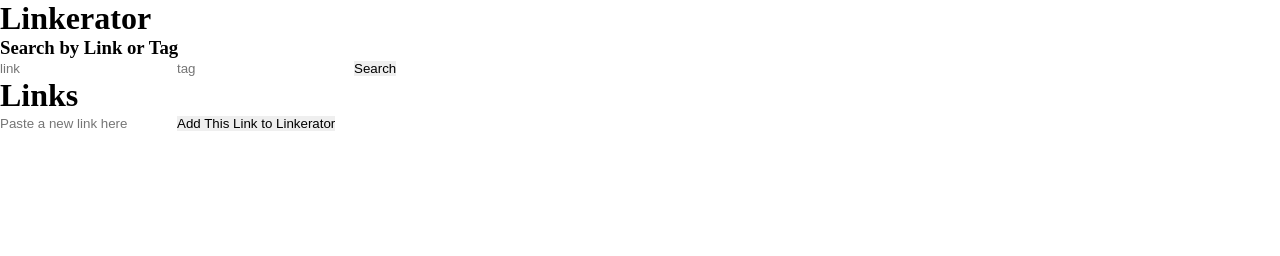
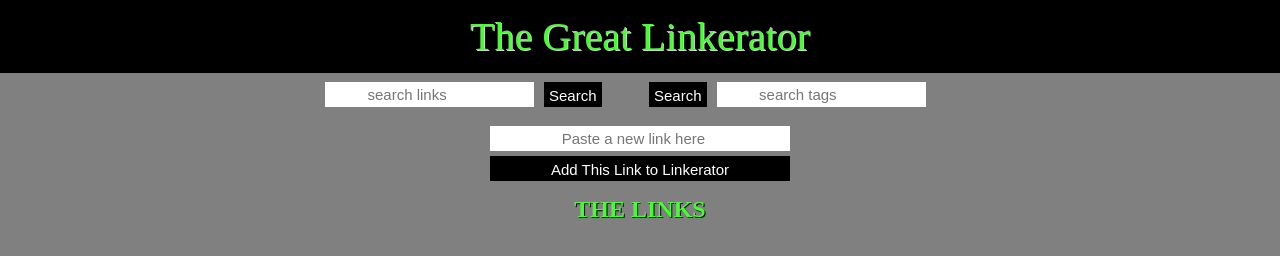
Before and after one commit to minah0102/linkerator, a React app: page / in a window 1280 px wide. Built offline with nearby package versions, Linux system fonts and the light colour scheme.

Commit message:
rearranged front-end and added styling

```diff
--- a/public/index.html
+++ b/public/index.html
@@ -3,7 +3,9 @@
 <head>
   <meta charset="UTF-8">
   <meta name="viewport" content="width=device-width, initial-scale=1.0">
-  <title>Full-Stack App</title>
+  <link rel="stylesheet" href="style.css">
+    <script src="https://ajax.googleapis.com/ajax/libs/jquery/3.5.1/jquery.min.js"></script>
+  <header>The Great Linkerator</header>
   <style>
     * {
       box-sizing: border-box;
--- /dev/null
+++ b/public/style.css
@@ -0,0 +1,31 @@
+*{
+    padding: 0;
+    margin: 0;
+    box-sizing: border-box;
+}
+
+body {
+    display: flex;
+    flex-direction: column;
+    background-color: gray;
+}
+
+header {
+    display: flex;
+    justify-content: center;
+    flex-grow: 3;
+    font-size: 40px;
+    border: solid /* #2707F1*/black;
+    border-right: none;
+    border-left: none;
+    color: /* #2707F1*/ #49fb35;
+    font-style: arial;
+    background-color: /* orangered*/ /*#49fb35*/ /*#03A062*/ black;
+    text-shadow: 1px 1px lightgray;
+    padding: 10px;
+
+}
+
+header h1 {
+    text-align: center;
+}
--- a/src/components/Link.css
+++ b/src/components/Link.css
@@ -1,11 +1,9 @@
-/*mostly from deckbuilder - I will re-style later*/
+.Link {
+    display: grid;
+    grid-template-columns: 1fr 40%;
+    grid-template-rows: 1fr 32px;
 
- .Link {
-    display: grid;
-    grid-template-columns: 1fr 200px;
-    grid-template-rows: 1fr 64px;
-
-    grid-gap: 24px;
+    grid-gap: 5px;
 
     border: 1px solid grey;
     background: #eee;
@@ -13,60 +11,3 @@
 
     box-shadow: 0 2px 6px -3px black;
   }
-
-  .Link .info {
-    display: flex;
-    flex-direction: column;
-    justify-content: flex-start;
-
-    grid-column: 1;
-    grid-row: 1;
-  }
-
-  .Link .info p {
-    margin-top: 0;
-    font-family: sans-serif;
-  }
-
-  .Link .info .header {
-    font-size: 1.3em;
-  }
-
-  .Link .info .flavor {
-    font-style: italic;
-  }
-
-  .Link .preview {
-    grid-column: 2;
-    grid-row: 1;
-
-    width: 200px;
-
-    justify-self: flex-end;
-  }
-
-  .Link .actions {
-    grid-row: 2;
-    grid-column: 1 / 3;
-
-    margin: -12px;
-
-    background: #0aa;
-    display: flex;
-    flex-direction: row;
-    justify-content: space-around;
-    align-items: center;
-  }
-
-  .Link .actions button {
-    padding: 1em;
-    font-size: 1em;
-    font-family: sans-serif;
-    background: #026;
-    color: white;
-    border: 1px solid black;
-    border-radius: 4px;
-    cursor: pointer;
-
-    box-shadow: 0 2px 6px -3px black;
-  }
--- /dev/null
+++ b/src/components/LinkList.css
@@ -0,0 +1,8 @@
+h2 {
+    display: flex;
+    justify-content: center;
+    color: /*orangered*/ #49fb35 /*#03A062*/;
+    font-style: arial;
+    text-shadow: 1px 1px black/* #2707F1*/;
+    padding: 10px;
+}
--- a/src/components/LinkList.js
+++ b/src/components/LinkList.js
@@ -2,7 +2,9 @@
 
 import Link from "./Link";
 
-import NewLinkForm from "./NewLinkForm";
+import "./LinkList.css";
+
+import NewLinkForm from "./NewLinkForm"
 
 //need a call to our API here, to get the links from our API
 
@@ -11,11 +13,11 @@
 
   return (
     <div>
-      <h1>Links</h1>
+      <NewLinkForm setLinks={setLinks} />
+      <h2>THE LINKS</h2>
       {links.map((l, idx) => {
         return <Link key={l.id} link={l} num={idx + 1} setLinks={setLinks} />;
       })}
-      <NewLinkForm setLinks={setLinks} />
     </div>
   );
 };
--- /dev/null
+++ b/src/components/NewLinkForm.css
@@ -0,0 +1,29 @@
+#add-link {
+    display: flex;
+    flex-direction: column;
+    align-items: center;
+}
+
+input {
+    flex: 0 1 70%;
+    display: flex;
+    flex-direction: row;
+    font-size: 15px;
+    margin: 5px;
+    padding: 5px;
+    height: 25px;
+    width: 20em;
+}
+
+button {
+    display: flex;
+    flex-direction: row;
+    justify-content: center;
+    font-size: 15px;
+    background-color:/* #2707F1*/ black;
+    color: white;
+    margin: 5px;
+    padding: 5px;
+    height: 25px;
+    width: 20em;
+}
--- a/src/components/NewLinkForm.js
+++ b/src/components/NewLinkForm.js
@@ -1,4 +1,6 @@
 import React, { useState } from "react";
+
+import "./NewLinkForm.css";
 
 const NewLinkForm = ({setLinks}) => {
   const [linkVal, setLinkVal] = useState("");
@@ -25,15 +27,15 @@
   };
 
   return (
-    <div>
+    <div id="add-link">
       <form onSubmit={handleSubmit}>
         <input
           type="text"
-          placeholder="Paste a new link here"
+          placeholder="                Paste a new link here"
           value={linkVal}
           onChange={handleInputChange}
         />
-        <button>Add This Link to Linkerator</button>
+        <button type="submit">Add This Link to Linkerator</button>
       </form>
     </div>
   );
--- /dev/null
+++ b/src/components/SearchBar.css
@@ -0,0 +1,56 @@
+h3 {
+    display: flex;
+    justify-content: center;
+}
+
+.search {
+    display: flex;
+    justify-content: center;
+    flex-shrink: 0;
+    height: 3em;
+}
+
+#search-links {
+    /*width: 100vw;*/
+    width: 25%;
+    display: flex;
+    flex-wrap: wrap;
+    margin: 2px;
+    padding: 2px;
+    height: 25px;
+}
+
+#search-tags {
+    /*width: 100vw;*/
+    width: 25%;
+    display: flex;
+    flex-wrap: wrap;
+    margin: 2px;
+    padding: 2px;
+    height: 25px;
+}
+
+.search-form {
+    width: 50%;
+    display: flex;
+}
+
+input {
+    /*flex: 0 1 70%;*/
+    display: flex;
+    margin: 2px;
+    padding: 2px;
+    height: 25px;
+    width: 40em;
+}
+
+.search-form button {
+    display: flex;
+    flex-shrink: 3;
+    background-color:/* #2707F1*/ black;
+    color: white;
+    margin: 5px;
+    padding: 5px;
+    height: 25px;
+    width: 500px;
+}
--- a/src/components/SearchBar.js
+++ b/src/components/SearchBar.js
@@ -1,4 +1,6 @@
 import React, { useState } from "react";
+
+import "./SearchBar.css";
 
 //below is mostly from deckbuilder react
 //this is mostly placeholder/needs work
@@ -6,46 +8,54 @@
 import { getSomething } from "../api";
 
 const SearchBar = ({ setResults }) => {
-  const [name, setName] = useState("");
-  const [text, setText] = useState("");
+  const [link, setLink] = useState("");
+  const [tag, setTag] = useState("");
 
-  const handleNameChange = (event) => {
-    setName(event.target.value);
+  const handleLinkChange = (event) => {
+    setLink(event.target.value);
   };
 
-  const handleTextChange = (event) => {
-    setText(event.target.value);
+  const handleTagChange = (event) => {
+    setTag(event.target.value);
   };
 
   async function handleSubmit(event) {
     event.preventDefault();
 
-    const cards = await getSomething({
-      name,
-      text,
+    const links = await getSomething({
+      link,
+      tag,
     });
 
-    setResults(cards);
+    setResults(links);
   }
 
   return (
-    <div id="search">
-      <h3>Search by Link or Tag</h3>
-      <form onSubmit={handleSubmit}>
+    <div>
+    <div class="search">
+    <div id="search-links">
+      <form class="search-form" onSubmit={handleSubmit}>
         <input
           type="text"
-          placeholder="link"
-          value={name}
-          onChange={handleNameChange}
+          placeholder="         search links"
+          value={link}
+          onChange={handleLinkChange}
         />
+        <button type="submit">Search</button>
+        </form>
+    </div>
+    <div id="search-tags">
+        <form class="search-form" onSubmit={handleSubmit}>
+        <button type="submit">Search</button>
         <input
           type="text"
-          placeholder="tag"
-          value={text}
-          onChange={handleTextChange}
+          placeholder="         search tags"
+          value={tag}
+          onChange={handleTagChange}
         />
-        <button type="submit">Search</button>
       </form>
+    </div>
+    </div>
     </div>
   );
 };
--- a/src/components/index.js
+++ b/src/components/index.js
@@ -1,5 +1,5 @@
-//export { default as App } from './App';
 export { default as SearchBar } from "./SearchBar";
 // export { default as SearchResults } from "./SearchResults";
 export { default as Link } from "./Link";
 export { default as LinkList } from "./LinkList";
+export { default as NewLinkForm } from "./NewLinkForm";
--- a/src/index.js
+++ b/src/index.js
@@ -12,13 +12,31 @@
 
 
 const App = () => {
+{/*
+  const [linkList, setLinkList] = useState([]);
+  const [, setUserRoutines] = useState([]);
+
+  useEffect(() => {
+    getLinks()
+      .then((links) => {
+        setLinkList(links);
+      })
+      .catch((error) => {
+        console.error(error)
+      });
+  }, []);
+*/}
+
   return (
     <div>
-      <h1>Linkerator</h1>
       <SearchBar />
       {/*<SearchResults />
       */}
       <LinkList />{/*LinkList includes NewLinkForm*/}
+      {/* //something like this should go in LinkList?
+        link={link}
+        addLinkToList={addLinkToList}
+      */}
     </div>
   );
 };
```
Also changed, not shown: src/api/index.js (+18 -0 lines), src/components/App.css (deleted, +0 -21 lines), src/components/Link.js (+4 -4 lines), src/components/SearchResults.css (+12 -4 lines).
